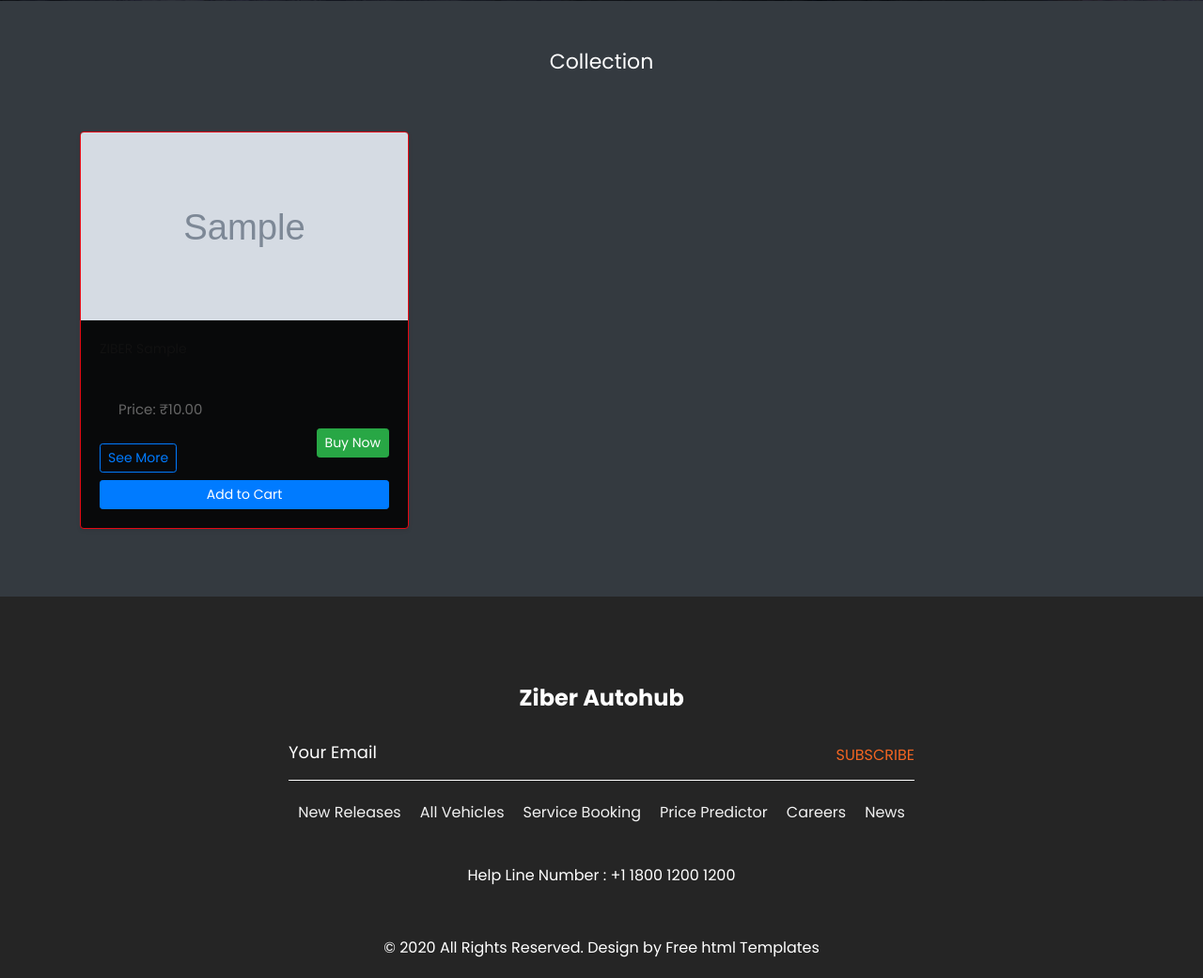
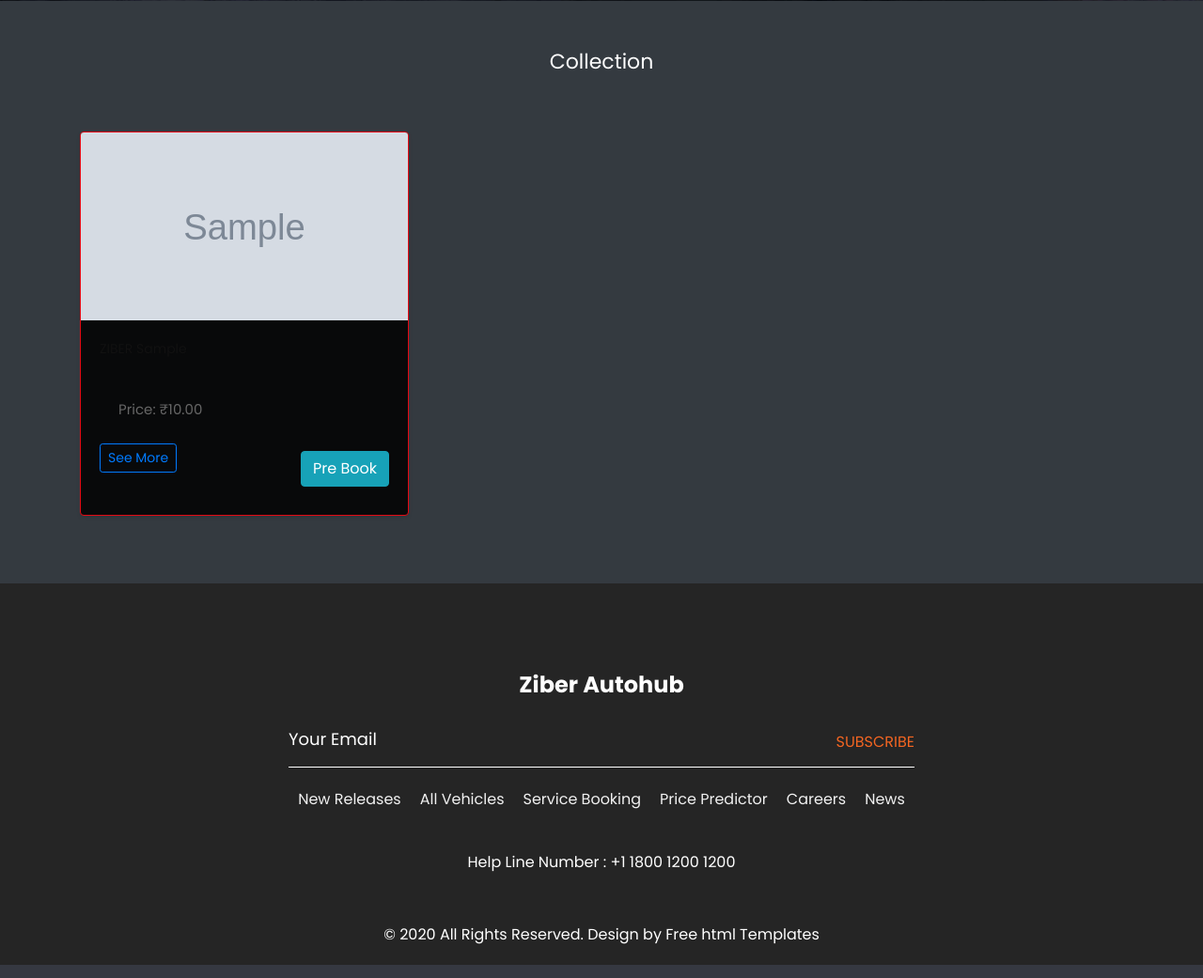
Before and after one commit to srishticampus/Ziber_Autohub, a Django app: page /cars/ in a window 1280 px wide. Shown: the part 671-1712 px from the top of the page at 94% size. Run offline with Django 5.2, Linux system fonts and the light colour scheme; a user stored in the database is signed in; tables that the repository leaves empty hold one stand-in row (values such as "Sample post"); grey boxes marked "Sample" are stand-in pictures; parts of the project's set-up code (start-up, migrations or seed data) failed here and were passed over; some libraries are stand-ins or nearby versions.

Commit message:
show pre book btn for new cars  buy now for old cars

```diff
--- a/hub/templates/car_list.html
+++ b/hub/templates/car_list.html
@@ -77,15 +77,24 @@
                                        <a href="{% url 'car_detail' car.id %}" class="btn btn-outline-primary btn-sm">See More</a>
                                    </div>
 
-                                    <form method="post" action="{% url 'buy_now' car.id %}">
-                                         {% csrf_token %}
-                                         <button type="submit" class="btn btn-success btn-sm">Buy Now</button>
-                                     </form>
+                                    <div class="action-buttons mt-4">
+                                    {% if car.is_new %}
+                                       <form method="post" action="">
+                                             {% csrf_token %}
+                                             <button type="submit" class="btn btn-info">Pre Book</button>
+                                       </form>
+                                    {% else %}
+                                       <form method="post" action="{% url 'buy_now' car.id %}">
+                                             {% csrf_token %}
+                                             <button type="submit" class="btn btn-success">Buy Now</button>
+                                       </form>
+                                       <!-- <form method="post" action="{% url 'add_to_cart' car.id %}">
+                                             {% csrf_token %}
+                                             <button type="submit" class="btn btn-primary">Add to Cart</button>
+                                       </form> -->
+                                    {% endif %}
                                  </div>
-                                 <form method="post" action="{% url 'add_to_cart' car.id %}" class="mt-2">
-                                     {% csrf_token %}
-                                     <button type="submit" class="btn btn-primary btn-sm w-100">Add to Cart</button>
-                                 </form>
+                              </div>
                              </div>
                          </div>
                      </div>
```
Also changed, not shown: hub/templates/car_detail.html (+7 -0 lines).
